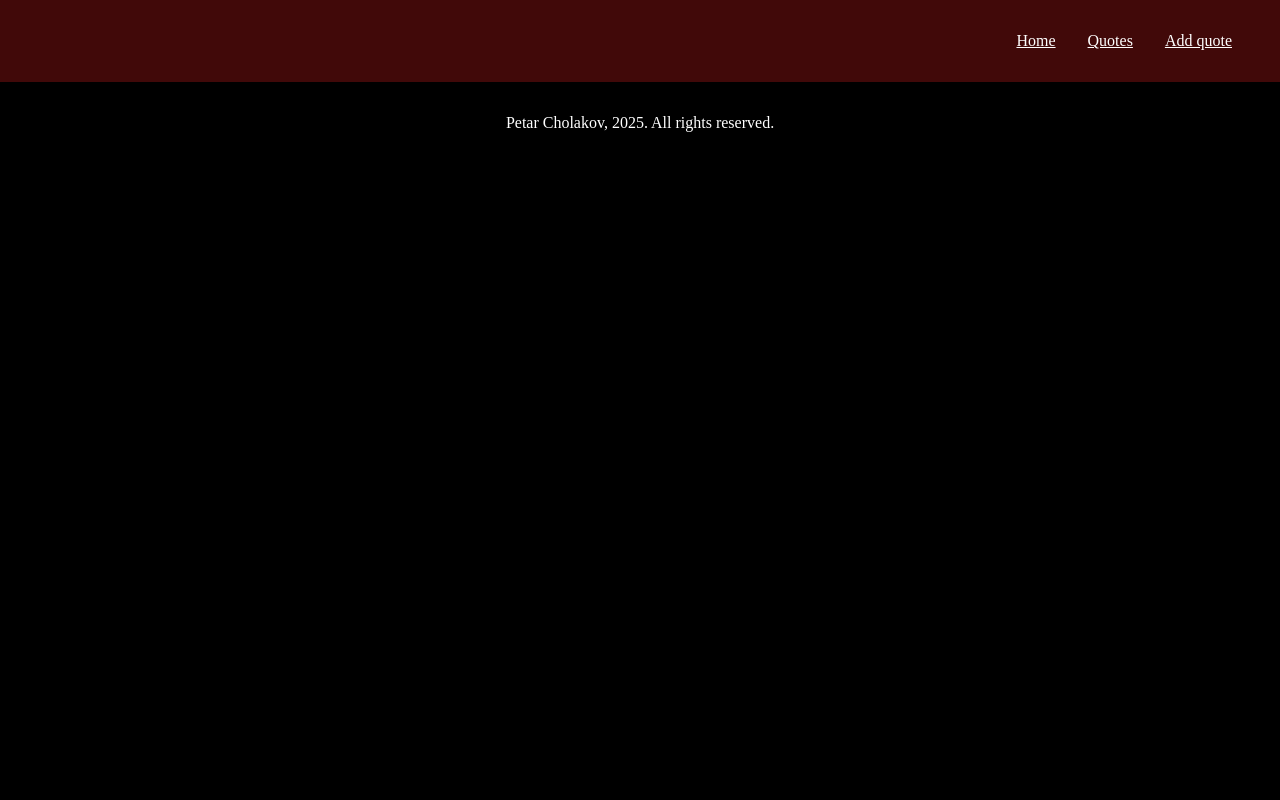
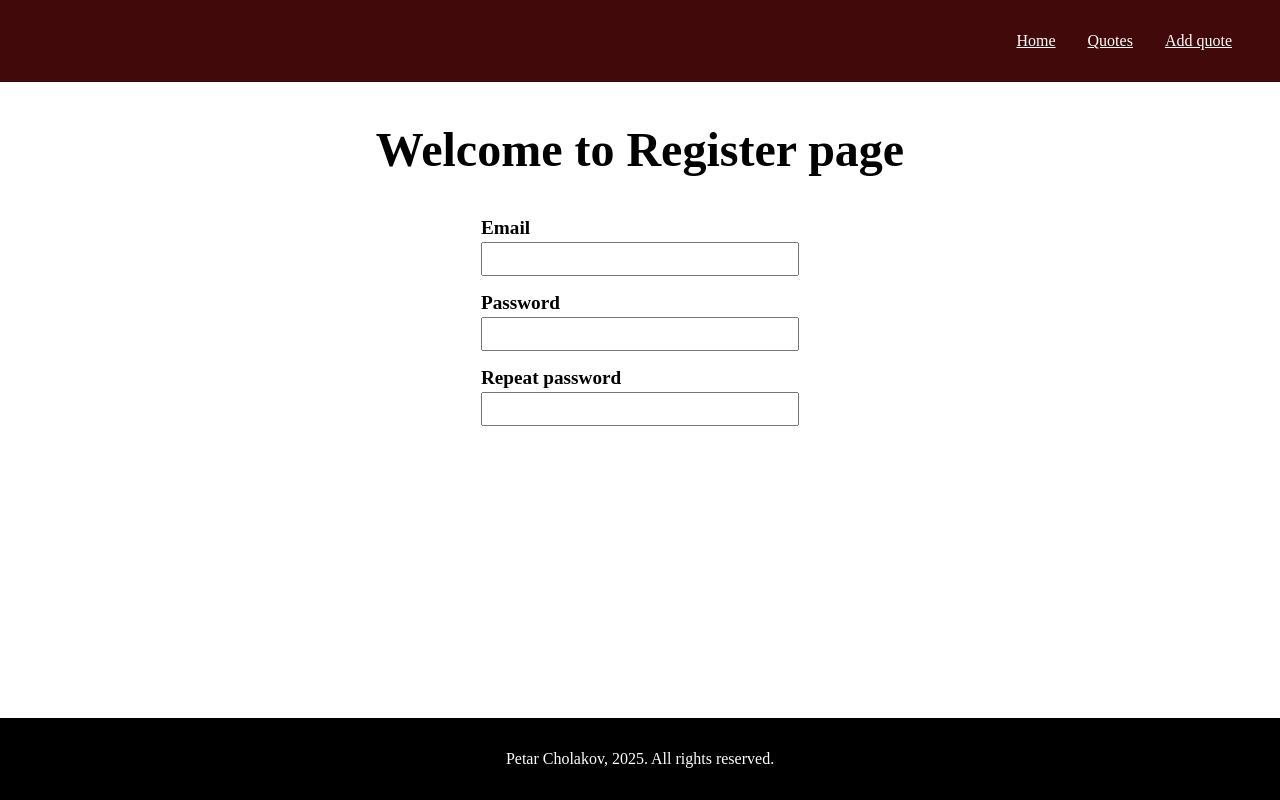
Before and after one commit to fanerotim/Quotes, a React (Vite) app in the folder client/vite-project/: page /users/register in a window 1280 px wide. Built offline with nearby package versions, Linux system fonts and the light colour scheme.

Commit message:
create register form component and add a route to it

```diff
--- a/client/vite-project/src/App.jsx
+++ b/client/vite-project/src/App.jsx
@@ -7,6 +7,7 @@ import { Routes, Route } from 'react-router-dom'
 import QuoteDetails from './components/quote-details/QuoteDetails';
 import Navigation from './components/navigation/Navigation';
 import Footer from './components/footer/Footer';
+import Register from './components/register/Register';
 
 function App() {
 
@@ -19,6 +20,7 @@ function App() {
         <Route path='/quotes/:quoteId' element={<QuoteDetails />}></Route>
         <Route path='/quotes/add-quote' element={<AddQuote />}></Route>
         <Route path='/quotes/edit-quote/:quoteId' element={<EditQuote />}></Route>
+        <Route path='users/register' element={<Register />}>Register</Route>
       </Routes>
       <Footer />
     </div>
--- a/client/vite-project/src/components/edit-quote/EditQuote.jsx
+++ b/client/vite-project/src/components/edit-quote/EditQuote.jsx
@@ -33,7 +33,7 @@ const EditQuote = () => {
     }
 
     return (
-        <>
+        <section className='edit-quote__container'>
             <h1>Edit quote</h1>
 
             <form
@@ -57,6 +57,7 @@ const EditQuote = () => {
                 </section>
 
                 <section>
+                    <label>Category</label>
                     <select
                         onChange={handleChange}
                         name="category">
@@ -67,7 +68,7 @@ const EditQuote = () => {
                 </section>
                 <button>Submit</button>
             </form>
-        </>
+        </section>
     )
 }
 
--- a/client/vite-project/src/components/edit-quote/EditQuote.scss
+++ b/client/vite-project/src/components/edit-quote/EditQuote.scss
@@ -1,3 +1,13 @@
+.edit-quote__container {
+    text-align: center;
+    font-size: 2rem;
+}
+
+form {
+    margin: 0 auto;
+    padding: 0;
+}
+
 form textarea {
     width: 100%;
 }
--- /dev/null
+++ b/client/vite-project/src/components/register/Register.jsx
@@ -0,0 +1,34 @@
+import './Register.scss'
+
+const Register = () => {
+    return (
+        <section className='register-form__container'>
+            <h1>Welcome to Register page</h1>
+            <form>
+                <div>
+                    <label>
+                        Email
+                    </label>
+                    <input type="email"/>
+                </div>
+
+                <div>
+                    <label>
+                        Password
+                    </label>
+                    <input type="password" />
+                </div>
+
+                <div>
+                    <label>
+                        Repeat password
+                    </label>
+                    <input type="password" />
+                </div>
+            </form>
+
+        </section>
+    )
+}
+
+export default Register;
--- /dev/null
+++ b/client/vite-project/src/components/register/Register.scss
@@ -0,0 +1,8 @@
+.register-form__container {
+
+
+    h1 {
+        font-size: 3rem;
+        text-align: center;
+    }
+}
```
